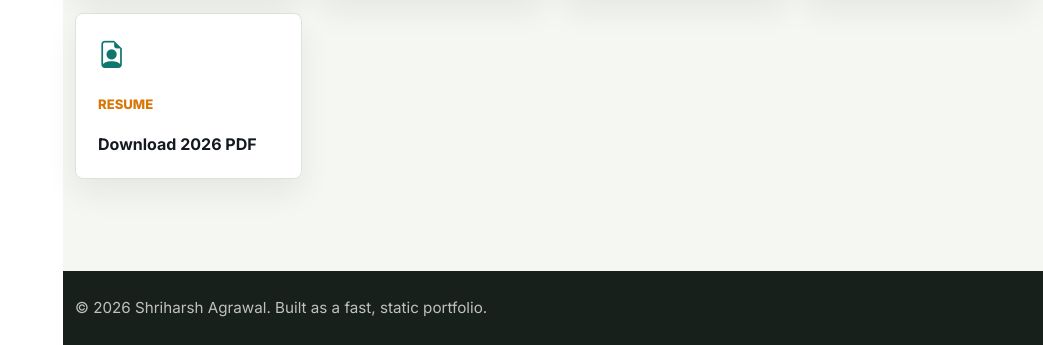
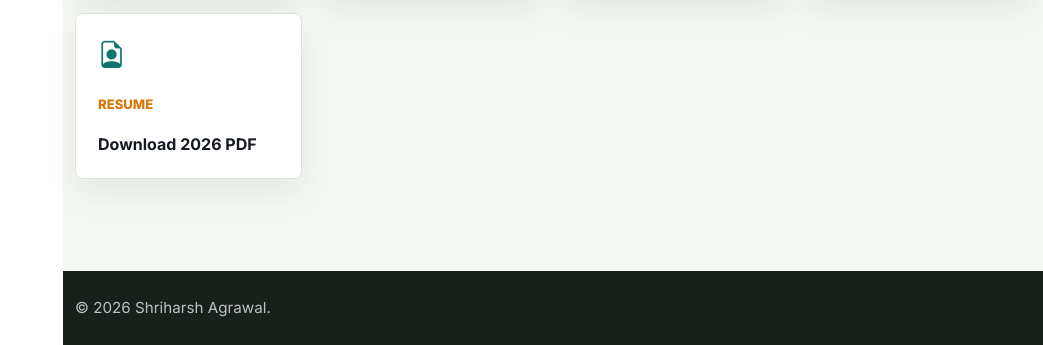
Before and after one commit to shriharsh13/Shriharsh-13, a plain HTML site: page index.html in a window 1280 px wide. Shown: the part 6697-7042 px from the top of the page, without its empty margins (237-1280 px from the left). Drawn offline with Linux system fonts and the light colour scheme.

Commit message:
footer changed

```diff
--- a/index.html
+++ b/index.html
@@ -405,7 +405,7 @@
 
   <footer id="footer">
     <div class="container">
-      <p>&copy; 2026 Shriharsh Agrawal. Built as a fast, static portfolio.</p>
+      <p>&copy; 2026 Shriharsh Agrawal.</p>
     </div>
   </footer>
 
```
